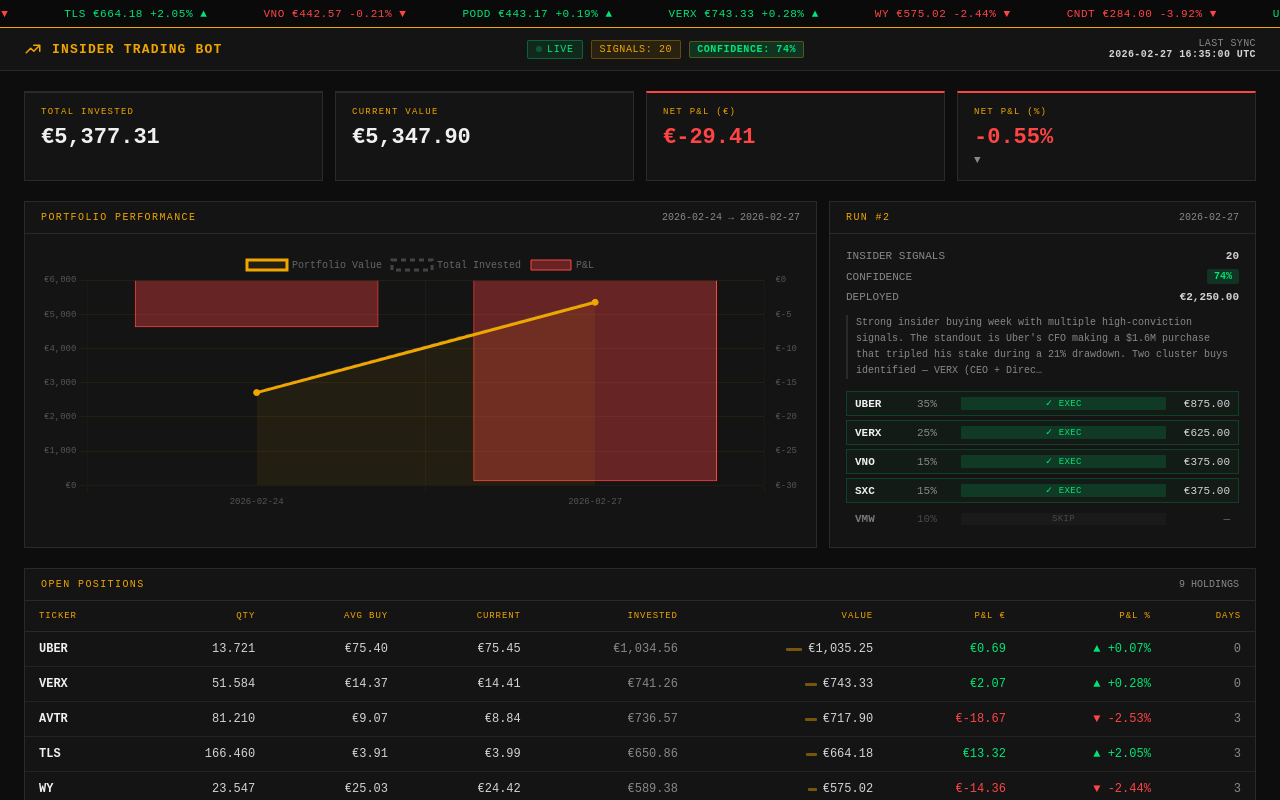
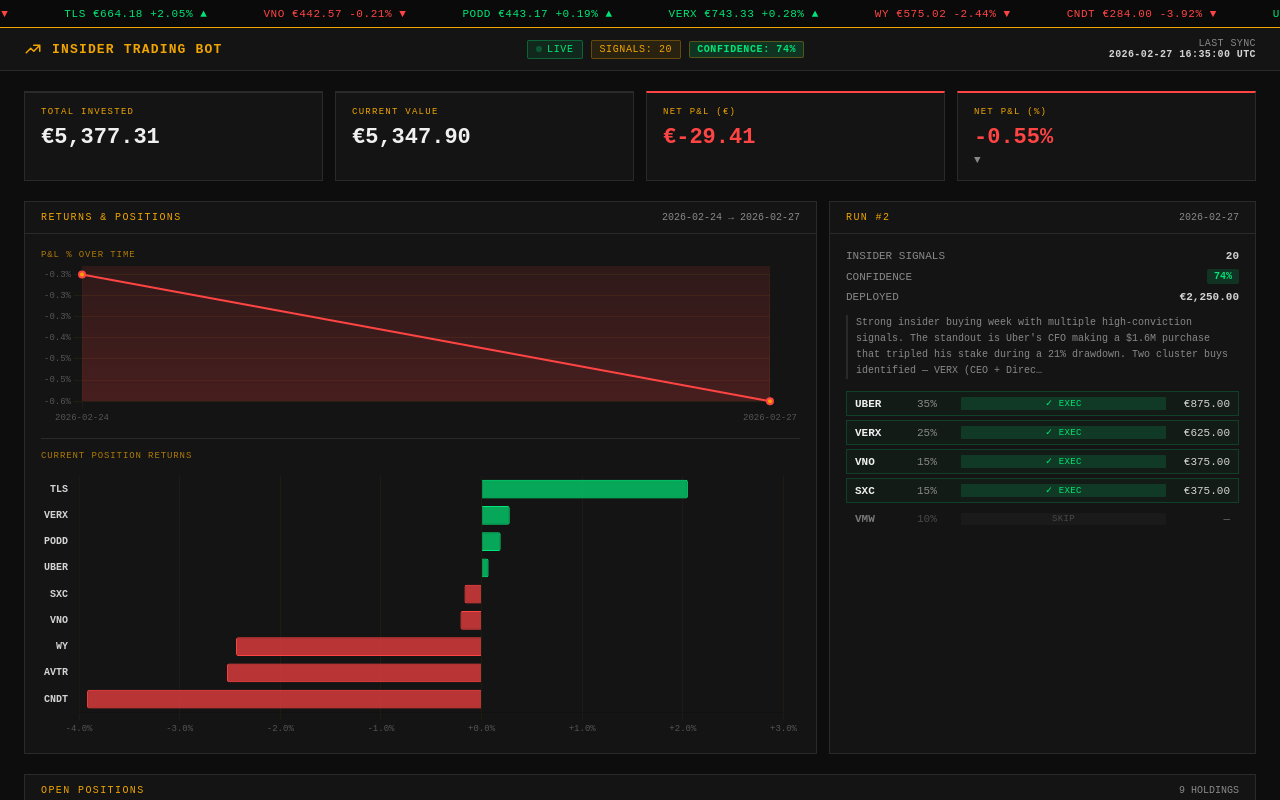
Before and after one commit to thecr7guy2/agent-trading, a plain HTML site: page docs/index.html in a window 1280 px wide. Shown: the top 800 px of the page. Drawn offline with nearby package versions, Linux system fonts and the light colour scheme.

Commit message:
Replace portfolio chart with P&L % trend + per-position returns
Swap the value-vs-invested chart (meaningless with regular capital additions)
for two stacked charts:
- Top: P&L % over time line with green/red split fill at zero, amber/red
  segment coloring depending on whether each segment is positive/negative
- Bottom: horizontal bar chart of current positions sorted by return %,
  green bars for winners, red for losers, sized dynamically per holding count

Co-Authored-By: Claude Sonnet 4.6 <noreply@anthropic.com>

```diff
--- a/docs/index.html
+++ b/docs/index.html
@@ -183,8 +183,21 @@
     }
     .panel-body { padding: 16px; }
 
-    /* ── Chart ── */
-    .chart-wrap { position: relative; height: 260px; }
+    /* ── Charts ── */
+    .chart-wrap { position: relative; }
+    .chart-sub-label {
+      font-size: 9px;
+      color: var(--amber);
+      letter-spacing: 0.1em;
+      text-transform: uppercase;
+      margin-bottom: 6px;
+      opacity: 0.7;
+    }
+    .chart-divider {
+      height: 1px;
+      background: var(--border);
+      margin: 12px 0;
+    }
 
     /* ── Run Panel ── */
     .run-meta-row {
@@ -327,14 +340,24 @@
       <!-- Chart -->
       <div class="panel">
         <div class="panel-header">
-          <span class="panel-title">PORTFOLIO PERFORMANCE</span>
+          <span class="panel-title">RETURNS &amp; POSITIONS</span>
           <span id="chart-date-range" style="font-size:10px;color:var(--muted)">—</span>
         </div>
         <div class="panel-body">
           <div class="chart-wrap">
-            <canvas id="history-chart"></canvas>
-            <div id="chart-empty" style="display:none;position:absolute;inset:0;align-items:center;justify-content:center;color:var(--muted);font-size:12px;">
+            <div id="chart-empty" style="display:none;padding:40px 0;text-align:center;color:var(--muted);font-size:12px;">
               No history data yet.
+            </div>
+            <div id="charts-content">
+              <div class="chart-sub-label">P&amp;L % OVER TIME</div>
+              <div style="position:relative;height:160px">
+                <canvas id="chart-pnl-pct"></canvas>
+              </div>
+              <div class="chart-divider"></div>
+              <div class="chart-sub-label">CURRENT POSITION RETURNS</div>
+              <div style="position:relative" id="chart-positions-wrap">
+                <canvas id="chart-positions"></canvas>
+              </div>
             </div>
           </div>
         </div>
@@ -448,87 +471,117 @@
       'stat-card ' + (pPct > 0 ? 'border-green' : pPct < 0 ? 'border-red' : '');
   }
 
-  // ── Chart ────────────────────────────────────────────────────────────────────
-  let _chart = null;
-  function renderChart(history) {
-    const canvas  = document.getElementById('history-chart');
-    const emptyEl = document.getElementById('chart-empty');
+  // ── Charts ───────────────────────────────────────────────────────────────────
+  let _chartPnl = null;
+  let _chartPos = null;
 
-    if (!history || !history.length) {
-      canvas.style.display = 'none';
-      emptyEl.style.display = 'flex';
-      return;
-    }
-    canvas.style.display = 'block';
-    emptyEl.style.display = 'none';
-
-    const labels   = history.map(h => h.date);
-    const invested = history.map(h => h.total_invested_eur);
-    const values   = history.map(h => h.total_value_eur);
-    const pnls     = history.map(h => h.unrealized_pnl_eur);
-
-    if (labels.length > 1) {
-      document.getElementById('chart-date-range').textContent =
-        labels[0] + ' → ' + labels[labels.length - 1];
-    }
-
-    if (_chart) _chart.destroy();
-    _chart = new Chart(canvas.getContext('2d'), {
-      type: 'bar',
-      data: {
-        labels,
-        datasets: [
-          {
-            type: 'line',
-            label: 'Portfolio Value',
-            data: values,
-            borderColor: '#f0a500',
-            backgroundColor: 'rgba(240,165,0,0.07)',
-            fill: true,
-            tension: 0.3,
-            pointRadius: 3,
-            pointBackgroundColor: '#f0a500',
-            yAxisID: 'y',
-            order: 1,
-          },
-          {
-            type: 'line',
-            label: 'Total Invested',
-            data: invested,
-            borderColor: '#444',
-            borderDash: [5, 4],
-            fill: false,
-            tension: 0.1,
-            pointRadius: 0,
-            yAxisID: 'y',
-            order: 2,
-          },
-          {
-            type: 'bar',
-            label: 'P&L',
-            data: pnls,
-            backgroundColor: pnls.map(v => v >= 0 ? 'rgba(0,230,118,0.35)' : 'rgba(255,68,68,0.35)'),
-            borderColor:     pnls.map(v => v >= 0 ? '#00e676' : '#ff4444'),
-            borderWidth: 1,
-            yAxisID: 'y2',
-            order: 3,
-          },
-        ],
-      },
-      options: {
+  const _chartDefaults = {
     responsive: true,
     maintainAspectRatio: false,
-        interaction: { mode: 'index', intersect: false },
     plugins: {
-          legend: { labels: { color: '#666', font: { size: 10, family: 'Courier New' } } },
+      legend: { display: false },
       tooltip: {
         backgroundColor: '#1a1a1a',
         borderColor: '#333',
         borderWidth: 1,
         titleColor: '#f0a500',
         bodyColor: '#aaa',
+      },
+    },
+  };
+
+  function _splitFillPlugin() {
+    // Draws green fill above zero and red fill below zero on a line chart
+    return {
+      id: 'splitFill',
+      beforeDatasetsDraw(chart) {
+        const { ctx, chartArea, scales } = chart;
+        if (!chartArea) return;
+        const y0 = scales.y.getPixelForValue(0);
+        const top = chartArea.top;
+        const bot = chartArea.bottom;
+
+        // Green zone (above zero)
+        const greenGrad = ctx.createLinearGradient(0, top, 0, y0);
+        greenGrad.addColorStop(0, 'rgba(0,230,118,0.25)');
+        greenGrad.addColorStop(1, 'rgba(0,230,118,0.04)');
+
+        // Red zone (below zero)
+        const redGrad = ctx.createLinearGradient(0, y0, 0, bot);
+        redGrad.addColorStop(0, 'rgba(255,68,68,0.04)');
+        redGrad.addColorStop(1, 'rgba(255,68,68,0.22)');
+
+        ctx.save();
+        ctx.fillStyle = greenGrad;
+        ctx.fillRect(chartArea.left, top, chartArea.width, Math.max(0, y0 - top));
+        ctx.fillStyle = redGrad;
+        ctx.fillRect(chartArea.left, y0, chartArea.width, Math.max(0, bot - y0));
+        ctx.restore();
+      },
+    };
+  }
+
+  function renderCharts(history, positions) {
+    const emptyEl      = document.getElementById('chart-empty');
+    const chartsEl     = document.getElementById('charts-content');
+
+    if (!history || !history.length) {
+      emptyEl.style.display = 'block';
+      chartsEl.style.display = 'none';
+      return;
+    }
+    emptyEl.style.display = 'none';
+    chartsEl.style.display = 'block';
+
+    // Date range label
+    const labels = history.map(h => h.date);
+    if (labels.length > 1) {
+      document.getElementById('chart-date-range').textContent =
+        labels[0] + ' → ' + labels[labels.length - 1];
+    }
+
+    // ── Top chart: P&L % over time ──────────────────────────────────────────
+    const pnlPcts = history.map(h =>
+      h.total_invested_eur > 0
+        ? parseFloat(((h.unrealized_pnl_eur / h.total_invested_eur) * 100).toFixed(2))
+        : 0
+    );
+
+    if (_chartPnl) _chartPnl.destroy();
+    _chartPnl = new Chart(
+      document.getElementById('chart-pnl-pct').getContext('2d'),
+      {
+        type: 'line',
+        plugins: [_splitFillPlugin()],
+        data: {
+          labels,
+          datasets: [{
+            data: pnlPcts,
+            borderColor: ctx => {
+              // Amber when positive overall, red when negative
+              const last = pnlPcts[pnlPcts.length - 1] || 0;
+              return last >= 0 ? '#f0a500' : '#ff4444';
+            },
+            borderWidth: 2,
+            fill: false,
+            tension: 0.3,
+            pointRadius: pnlPcts.length <= 14 ? 3 : 0,
+            pointBackgroundColor: '#f0a500',
+            segment: {
+              borderColor: ctx =>
+                ctx.p1.parsed.y >= 0 ? '#f0a500' : '#ff4444',
+            },
+          }],
+        },
+        options: {
+          ..._chartDefaults,
+          interaction: { mode: 'index', intersect: false },
+          plugins: {
+            ..._chartDefaults.plugins,
+            tooltip: {
+              ..._chartDefaults.plugins.tooltip,
               callbacks: {
-              label: ctx => ' ' + ctx.dataset.label + ': ' + fmtEur(ctx.raw),
+                label: ctx => ' Return: ' + (ctx.raw >= 0 ? '+' : '') + ctx.raw.toFixed(2) + '%',
               },
             },
           },
@@ -538,26 +591,80 @@
               grid:  { color: 'rgba(240,165,0,0.05)' },
             },
             y: {
-            position: 'left',
               ticks: {
                 color: '#555',
                 font: { size: 9, family: 'Courier New' },
-              callback: v => '€' + Number(v).toLocaleString('en-GB'),
+                callback: v => (v >= 0 ? '+' : '') + v.toFixed(1) + '%',
               },
               grid: { color: 'rgba(240,165,0,0.07)' },
             },
-          y2: {
-            position: 'right',
+          },
+        },
+      }
+    );
+
+    // ── Bottom chart: current position P&L % ────────────────────────────────
+    if (!positions || !positions.length) return;
+
+    const sorted   = [...positions].sort((a, b) => b.pnl_pct - a.pnl_pct);
+    const posLabels = sorted.map(p => cleanTicker(p.ticker));
+    const posVals   = sorted.map(p => Number(p.pnl_pct || 0));
+    const posColors = posVals.map(v =>
+      v >= 0 ? 'rgba(0,230,118,0.7)' : 'rgba(255,68,68,0.7)'
+    );
+    const posBorder = posVals.map(v =>
+      v >= 0 ? '#00e676' : '#ff4444'
+    );
+
+    // Dynamically size the canvas wrapper based on bar count
+    document.getElementById('chart-positions-wrap').style.height =
+      Math.max(80, sorted.length * 30) + 'px';
+
+    if (_chartPos) _chartPos.destroy();
+    _chartPos = new Chart(
+      document.getElementById('chart-positions').getContext('2d'),
+      {
+        type: 'bar',
+        data: {
+          labels: posLabels,
+          datasets: [{
+            data: posVals,
+            backgroundColor: posColors,
+            borderColor: posBorder,
+            borderWidth: 1,
+            borderRadius: 2,
+          }],
+        },
+        options: {
+          ..._chartDefaults,
+          indexAxis: 'y',
+          interaction: { mode: 'index', intersect: false },
+          plugins: {
+            ..._chartDefaults.plugins,
+            tooltip: {
+              ..._chartDefaults.plugins.tooltip,
+              callbacks: {
+                label: ctx => ' ' + (ctx.raw >= 0 ? '+' : '') + ctx.raw.toFixed(2) + '%',
+              },
+            },
+          },
+          scales: {
+            x: {
               ticks: {
                 color: '#555',
                 font: { size: 9, family: 'Courier New' },
-              callback: v => '€' + Number(v).toFixed(0),
+                callback: v => (v >= 0 ? '+' : '') + v.toFixed(1) + '%',
               },
-            grid: { drawOnChartArea: false },
+              grid: { color: 'rgba(240,165,0,0.05)' },
+            },
+            y: {
+              ticks: { color: '#d4d4d4', font: { size: 10, family: 'Courier New', weight: 'bold' } },
+              grid: { display: false },
             },
           },
         },
-    });
+      }
+    );
   }
 
   // ── Latest Run Panel ─────────────────────────────────────────────────────────
@@ -677,7 +784,7 @@
     const p = data.portfolio || {};
     renderTickerTape(p.positions || []);
     renderStats(p);
-    renderChart(data.portfolio_history || []);
+    renderCharts(data.portfolio_history || [], p.positions || []);
     renderRunPanel(data.runs || []);
     renderPositions(p.positions || [], p.total_value_eur || 0);
   }
```
Lines whose indentation alone changed are shown as unchanged.
